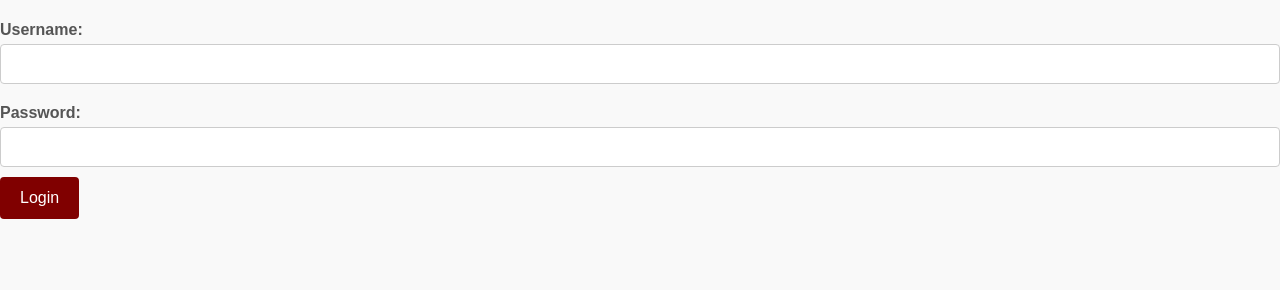
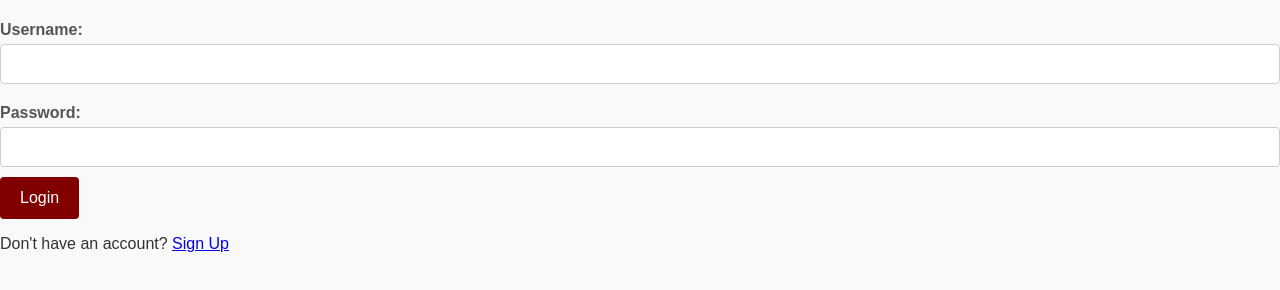
Before and after one commit to Mgmaddox05/Shelley-s-Cookbook, a website: page public/login.html in a window 1280 px wide. Shown: the part 60-350 px from the top of the page. Drawn offline with Linux system fonts and the light colour scheme.

Commit message:
Login Fix

```diff
--- a/public/login.html
+++ b/public/login.html
@@ -15,6 +15,7 @@
         <input type="password" id="password" name="password" required>
         <button type="submit">Login</button>
     </form>
+    <p>Don't have an account? <a href="signup.html">Sign Up</a></p>
     <script>
         document.getElementById('login-form').addEventListener('submit', async function(e) {
             e.preventDefault();
```
